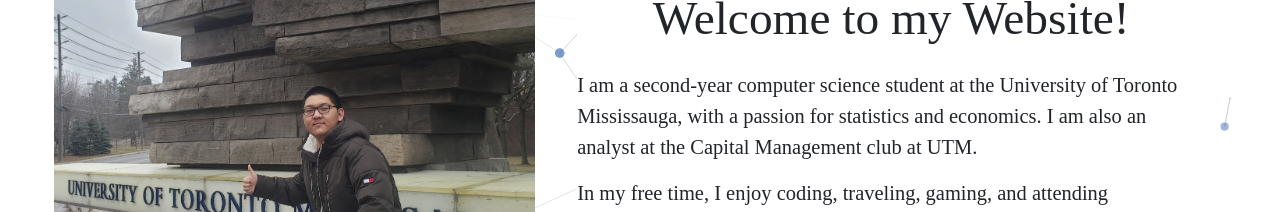
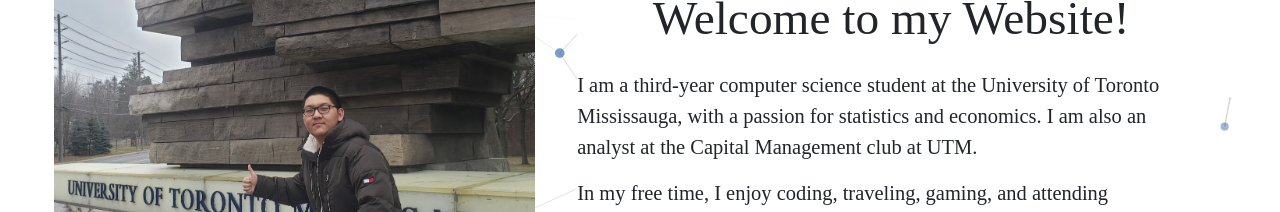
Before and after one commit to CaptainGod123/weiming-quan-portfolio, a React (Create React App) app: page / in a window 1280 px wide. Shown: the part 287-499 px from the top of the page. Built offline with nearby package versions, Linux system fonts and the light colour scheme.

Commit message:
updated introduction, updated resume

```diff
--- a/src/App.js
+++ b/src/App.js
@@ -62,7 +62,7 @@ function App() {
               <p>Welcome to my Website!</p>
             </div>
             <div id ='text'>
-              <p>I am a second-year computer science student at the University of Toronto Mississauga, with a passion for statistics and economics. I am also an analyst at the Capital Management club at UTM.</p>
+              <p>I am a third-year computer science student at the University of Toronto Mississauga, with a passion for statistics and economics. I am also an analyst at the Capital Management club at UTM.</p>
               <p>In my free time, I enjoy coding, traveling, gaming, and attending hackathons to challenge myself.</p>
               <p>Fell free to check out "My Projects" to see some of my work and reach out to me at "My Contacts"!</p>
             </div>
```
Also changed, not shown: 1 other file (tests, documents, lock files or other folders).
